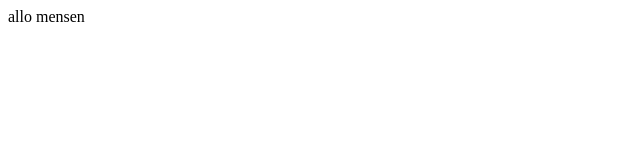
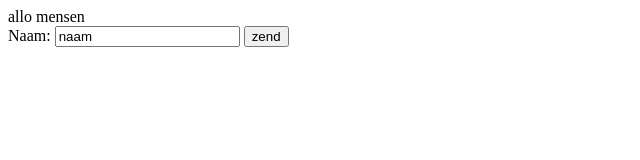
Before and after one commit to Jamsho/gitLeren, a plain HTML site: page index.html in a window 1280 px wide. Shown: the whole page, without its empty margins (0-640 px from the left). Drawn offline with Linux system fonts and the light colour scheme.

Commit message:
form added

```diff
--- a/index.html
+++ b/index.html
@@ -1 +1,6 @@
 allo mensen
+<form action="" method="post">
+   Naam: <input type="text" name="naam" value="naam">
+   <input type="submit" name="submit" value="zend">
+
+</form>
```
